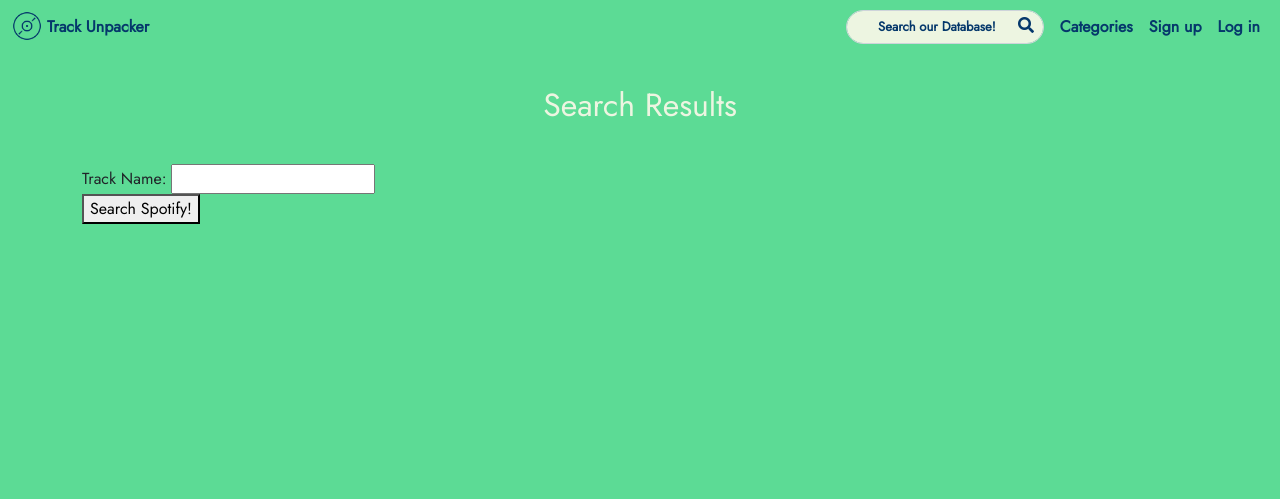
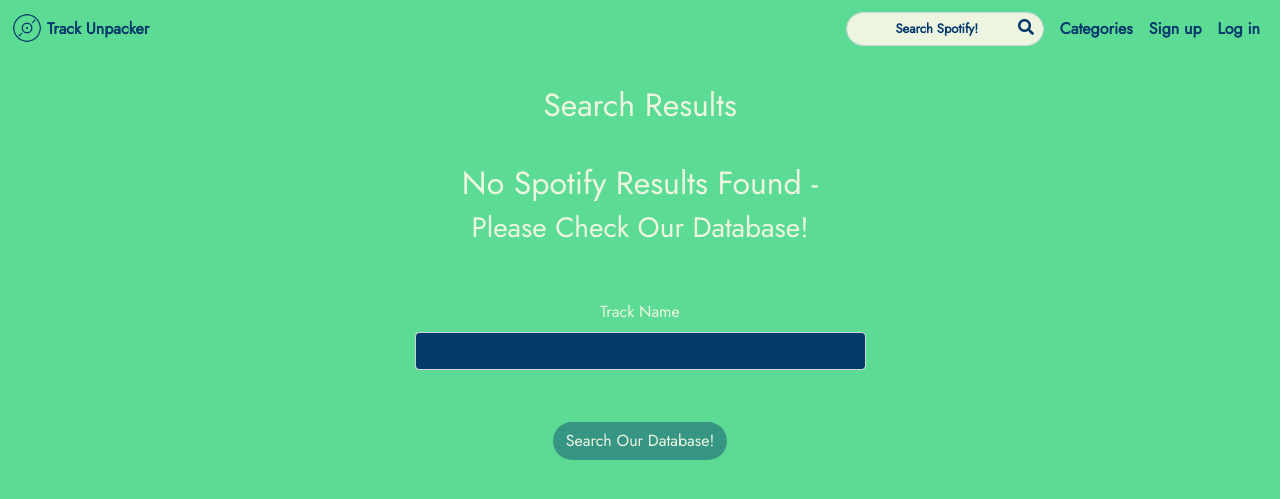
Before and after one commit to amkenfield/CapstoneOne, a Flask app: page /search in a window 1280 px wide. Shown: the top 499 px of the page. Run offline with Flask 2, Linux system fonts and the light colour scheme; some libraries are stand-ins or nearby versions.

Commit message:
Add files via upload

```diff
--- a/app.py
+++ b/app.py
@@ -285,9 +285,6 @@
 
 
     if g.user:
-        # similar to the show_user route, would want(?) to display the user's tracks here
-        # tracks = ??????
-
         return render_template('home.html')
 
     else:
@@ -312,6 +309,7 @@
 
         for result in results['tracks']['items']:
             db_track = Track.query.filter(Track.spotify_id == result['id']).all()
+            print(db_track)
 
             if not (db_track):
                 track_af = sp.audio_features(result['id'])
@@ -336,27 +334,28 @@
                 db.session.add(new_track)
                 tracks.append(new_track)
 
-            else:
-                track_af = sp.audio_features(result['id'])
-                track_to_add = Track(spotify_id=result['id'],
-                                  name=result['name'],
-                                  artist=result['artists'][0]['name'],
-                                  album=result['album']['name'],
-                                  acousticness=track_af[0]['acousticness'],
-                                  danceability=track_af[0]['danceability'],
-                                  duration_ms=track_af[0]['duration_ms'],
-                                  energy=track_af[0]['energy'],
-                                  instrumentalness=track_af[0]['instrumentalness'],
-                                  key=track_af[0]['key'],
-                                  liveness=track_af[0]['liveness'],
-                                  loudness=track_af[0]['loudness'],
-                                  mode=track_af[0]['mode'],
-                                  speechiness=track_af[0]['speechiness'],
-                                  tempo=track_af[0]['tempo'],
-                                  time_signature=track_af[0]['time_signature'],
-                                  valence=track_af[0]['valence'])
+            # else:
+            #     print(db_track)
+            #     track_af = sp.audio_features(result['id'])
+            #     track_to_add = Track(spotify_id=result['id'],
+            #                       name=result['name'],
+            #                       artist=result['artists'][0]['name'],
+            #                       album=result['album']['name'],
+            #                       acousticness=track_af[0]['acousticness'],
+            #                       danceability=track_af[0]['danceability'],
+            #                       duration_ms=track_af[0]['duration_ms'],
+            #                       energy=track_af[0]['energy'],
+            #                       instrumentalness=track_af[0]['instrumentalness'],
+            #                       key=track_af[0]['key'],
+            #                       liveness=track_af[0]['liveness'],
+            #                       loudness=track_af[0]['loudness'],
+            #                       mode=track_af[0]['mode'],
+            #                       speechiness=track_af[0]['speechiness'],
+            #                       tempo=track_af[0]['tempo'],
+            #                       time_signature=track_af[0]['time_signature'],
+            #                       valence=track_af[0]['valence'])
 
-                tracks.append(track_to_add)
+            #     tracks.append(track_to_add)
 
 
         db.session.commit()
--- a/static/stylesheets/style.css
+++ b/static/stylesheets/style.css
@@ -181,7 +181,7 @@
 .user-form-button, .home-hero-btn, .search-form-btn {
   background-color: #379683;
   color: #EDF5E1;
-  margin-top: 2.5rem;
+  margin-top: 2.0rem;
 }
 
 .user-form-button:hover, .home-hero-btn:hover, .search-form-btn:hover {
@@ -483,3 +483,15 @@
   font-weight: 500;
   text-decoration: underline;
 }
+
+/* Spotify Search Page */
+
+label#search-label {
+  color: #EDF5E1;
+  padding-bottom: .5rem;
+}
+
+#no-sp-results-msg {
+  color: #EDF5E1;
+  padding-bottom: 3rem;
+}
--- a/templates/base.html
+++ b/templates/base.html
@@ -22,19 +22,22 @@
 </head>
 
 <body class="{% block body_class %}{% endblock %}">
-  <nav class="navbar navbar-expand">
+  <nav class="navbar navbar-nav navbar-expand">
     <div class="container-fluid">
       <div class="navbar-header">
         <a href="/" class="navbar-brand">
           <img src="/static/images/logo-icon.png" alt="logo">
           <span>Track Unpacker</span>
         </a>
+        <button class="navbar-toggler" type="button" data-bs-toggle="collapse" data-bs-target="#navbarTogglerDemo02" aria-controls="navbarTogglerDemo02" aria-expanded="false" aria-label="Toggle navigation">
+          <span class="navbar-toggler-icon"></span>
+        </button>
       </div>
       <ul class="nav navbar-nav navbar-right">
         {% if request.endpoint != None %}
         <li>
-          <form class="navbar-form navbar-right" action="/tracks">
-            <input name="q" class="form-control" placeholder="Search our Database!" id="search">
+          <form class="navbar-form navbar-right" action="/search">
+            <input name="q" class="form-control" placeholder="Search Spotify!" id="search">
             <button class="btn btn-default">
               <span class="fa fa-search"></span>
             </button>
--- a/templates/home.html
+++ b/templates/home.html
@@ -8,12 +8,12 @@
 
             <h3>Find Your Track Below!</h3>
 
-            <form id="search-form" action="/search" method="GET" class="form-inline text-center">
+            <form id="search-form" action="/tracks" method="GET" class="form-inline text-center">
                 <div>
                     <label><label for="q">Track Name</label></label>
                     <input class="form-control" type="text" name="q" id="q">
                 </div>
-                <button class="btn search-form-btn">Search Spotify!</button>
+                <button class="btn search-form-btn">Search Our Database!</button>
             </form>
         </div>
     </div>
--- a/templates/search.html
+++ b/templates/search.html
@@ -6,6 +6,13 @@
         <h2 class="text-center" id="db-search-heading">Search Results</h2>
         <div class="row">
 
+          {% if not tracks %}
+          <div class="text-center" id="no-sp-results-msg">
+            <h2>No Spotify Results Found - </h2>
+            <h3>Please Check Our Database!</h3>
+          </div>
+          {% endif %}
+
           {% for track in tracks %}
 
           <div class="col-lg-4 col-md-6 col-12">
@@ -13,20 +20,21 @@
               <div class="card-body">
                 <div class="card-contents">
                   <a href="/tracks/{{track.id}}" class="card-link">
-                      <h5 class="card-title">{{ track.name }}</h5>
+                    <h6 class="card-title">{{ track.name }}</h6>
                   </a>
+                  <p class="card-text">{{track.artist}}</p>
 
                   {% if g.user %}
                   <!-- Can I come up with a better name than 'is_following()'? -->
                   {% if g.user.is_following(track) %}
                     <form method="POST"
                           action="/users/stop-following/{{ track.id }}">
-                          <button class="btn btn-primary btn-sm">Remove Track from Library</button>
+                      <button class="btn remove-track-btn">Remove Track</button>
                     </form>
                   {% else %}
                     <form method="POST"
                           action="/users/follow/{{ track.id }}">
-                          <button class="btn btn-outline-primary btn-sm">Add Track to Library</button>
+                      <button class="btn add-track-btn">Add Track</button>
                     </form>
                   {% endif %}
                 {% endif %}
@@ -44,13 +52,17 @@
 
 
 <!-- This is duplicated - may want to extract into own template? -->
-<form id="search-form" action="/search" method="GET">
+<div class="row justify-content-sm-center">
+    <div class="col-md-7 col-lg-5">
+        <form id="search-form" action="/tracks" method="GET" class="form-inline text-center">
             <div>
-        <label for="q">Track Name: </label>
-        <input type="text" name="q" id="q">
+                <label><label id="search-label" for="q">Track Name</label></label>
+                <input class="form-control" type="text" name="q" id="q">
             </div>
-    <button>Search Spotify!</button>
+            <button class="btn search-form-btn">Search Our Database!</button>
         </form>
+    </div>
+</div>
 
 <!-- Should there be some sort of 'Return Home' button/link/etc? -->
 
```
Lines whose indentation alone changed are shown as unchanged.
